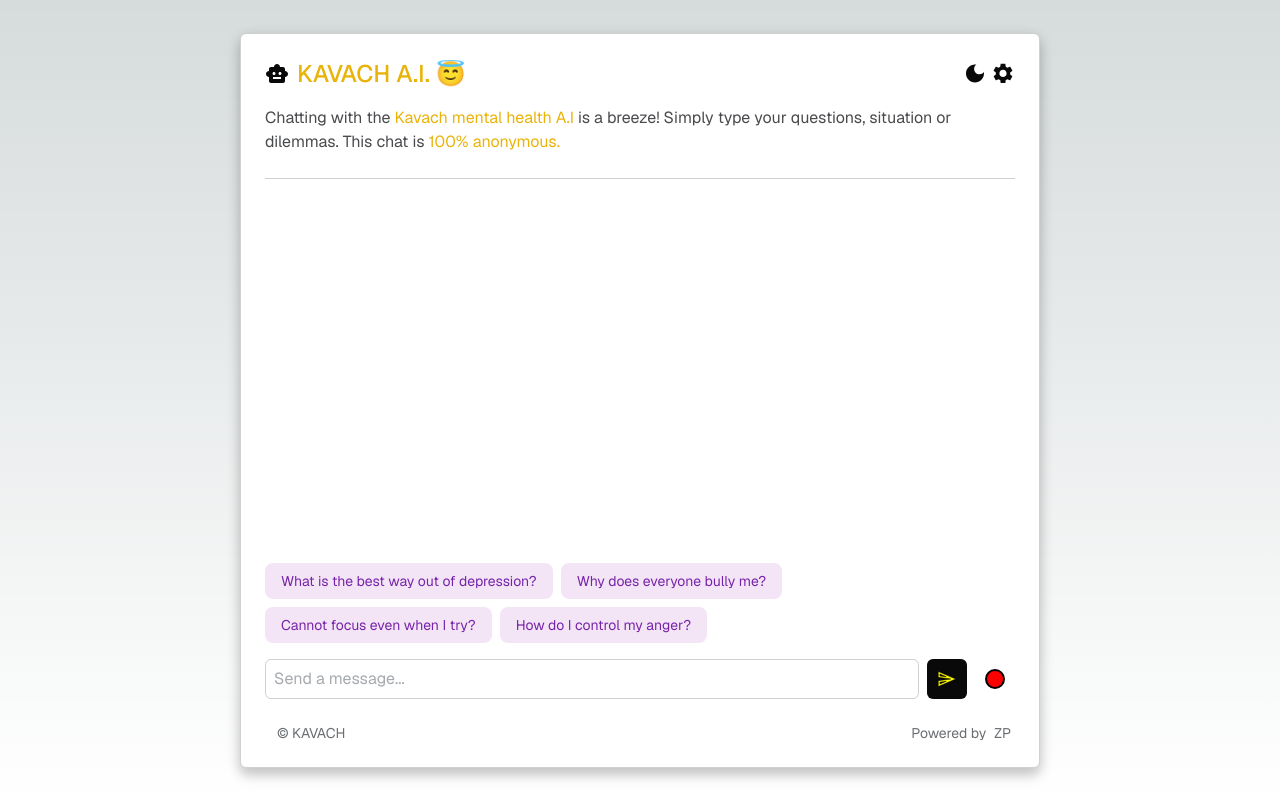
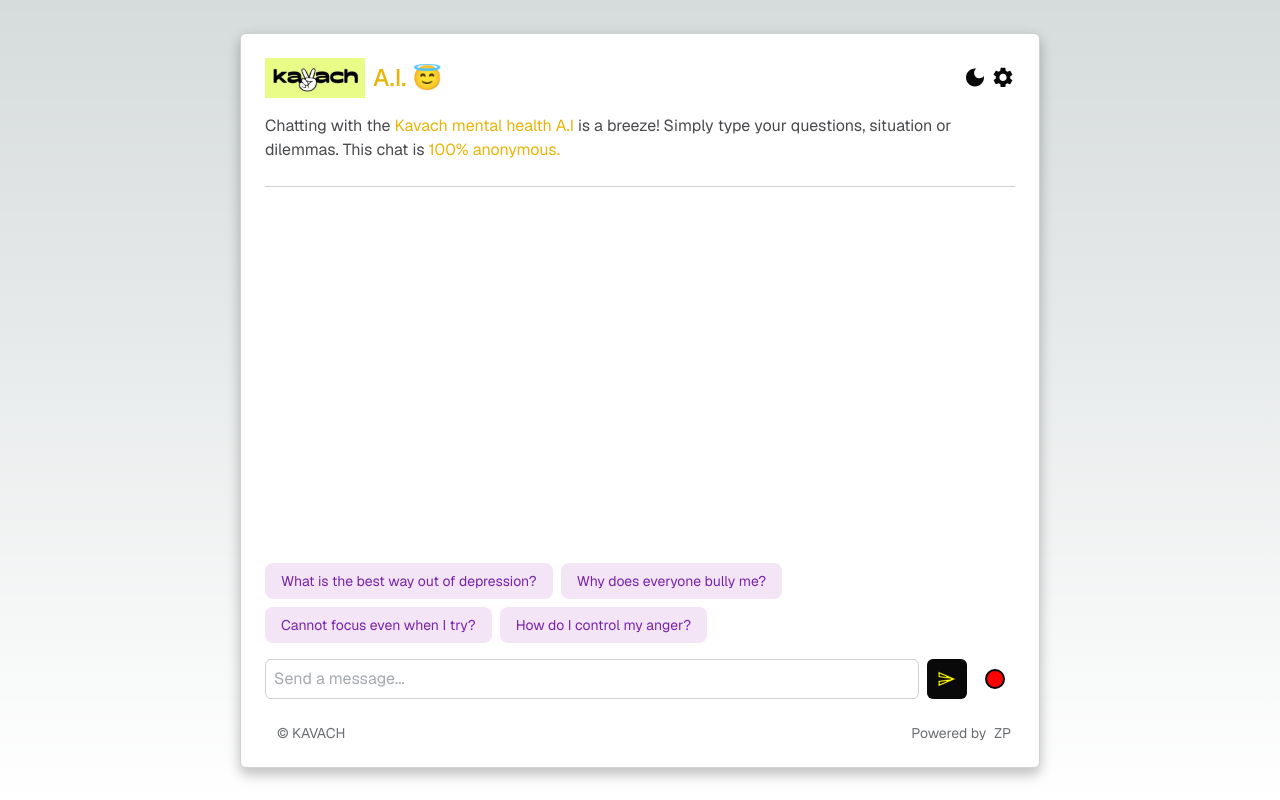
Before and after one commit to engagepy/ai_multimodal_webapp, a Next.js app: page / in a window 1280 px wide. Built offline with nearby package versions, Linux system fonts and the light colour scheme.

Commit message:
favicon and logo changed

```diff
--- a/app/page.tsx
+++ b/app/page.tsx
@@ -1,5 +1,6 @@
 "use client";
 import {useEffect, useRef, useState} from 'react';
+import Image from 'next/image';
 import Bubble from '../components/Bubble'
 import { useChat, Message } from 'ai/react';
 import Footer from '../components/Footer';
@@ -50,10 +51,8 @@
         <div className='chatbot-header pb-6'>
           <div className='flex justify-between'>
             <div className='flex items-center gap-2'>
-              <svg width="24" height="25" viewBox="0 0 24 25">
-                <path d="M20 9.96057V7.96057C20 6.86057 19.1 5.96057 18 5.96057H15C15 4.30057 13.66 2.96057 12 2.96057C10.34 2.96057 9 4.30057 9 5.96057H6C4.9 5.96057 4 6.86057 4 7.96057V9.96057C2.34 9.96057 1 11.3006 1 12.9606C1 14.6206 2.34 15.9606 4 15.9606V19.9606C4 21.0606 4.9 21.9606 6 21.9606H18C19.1 21.9606 20 21.0606 20 19.9606V15.9606C21.66 15.9606 23 14.6206 23 12.9606C23 11.3006 21.66 9.96057 20 9.96057ZM7.5 12.4606C7.5 11.6306 8.17 10.9606 9 10.9606C9.83 10.9606 10.5 11.6306 10.5 12.4606C10.5 13.2906 9.83 13.9606 9 13.9606C8.17 13.9606 7.5 13.2906 7.5 12.4606ZM16 17.9606H8V15.9606H16V17.9606ZM15 13.9606C14.17 13.9606 13.5 13.2906 13.5 12.4606C13.5 11.6306 14.17 10.9606 15 10.9606C15.83 10.9606 16.5 11.6306 16.5 12.4606C16.5 13.2906 15.83 13.9606 15 13.9606Z" />
-              </svg>
-              <h1 className=' text-xl md:text-2xl font-medium text-yellow-500'>KAVACH A.I. 😇</h1>
+            <Image src='/logo.png' className='w-18 h-8 md:w-25 md:h-10' width='100' height='100' alt="Logo" />
+              <h1 className=' text-xl md:text-2xl font-medium text-yellow-500'>A.I. 😇</h1>
             </div>
             <div className='flex gap-1'>
               <ThemeButton />
```
Also changed, not shown: public/logo.png (added), 1 other file (tests, documents, lock files or other folders).
